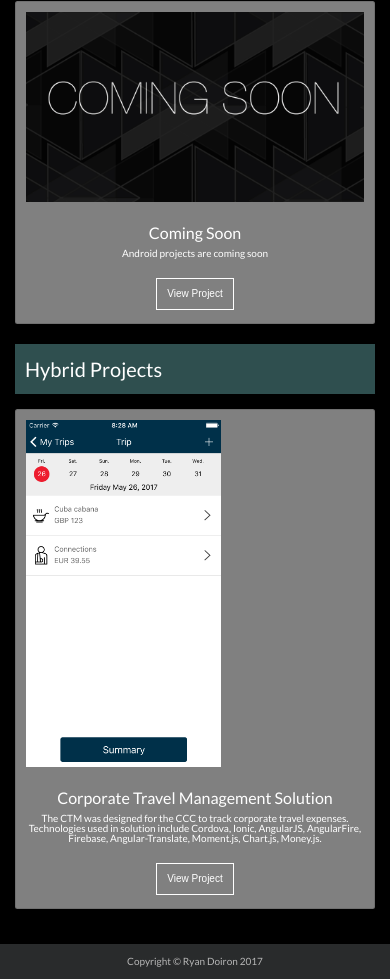
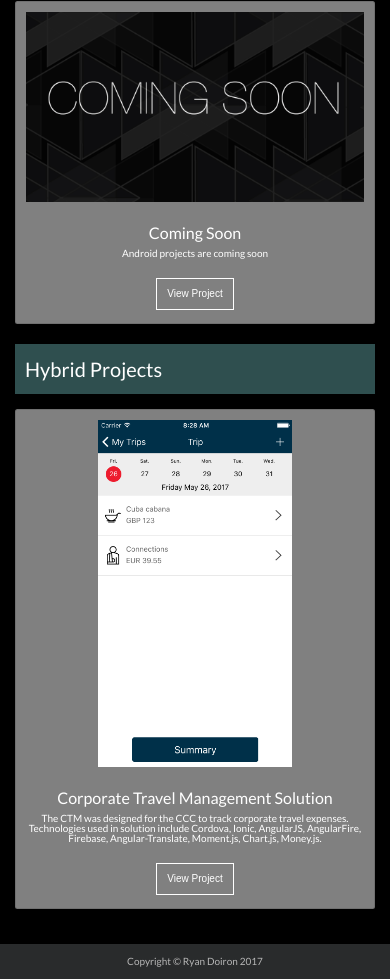
Before and after one commit to doir0008/Portfolio-website, a website: page projects.html in a window 390 px wide. Shown: the part 610-1589 px from the top of the page. Drawn offline with Linux system fonts and the light colour scheme.

Commit message:
fixed img center issue with ctm mobile

```diff
--- a/css/style.css
+++ b/css/style.css
@@ -88,7 +88,10 @@ header > h2 {
 
 #ctm-mobile {
   width: 60%;
+  display: block;
+  margin: 0 auto;
 }
+
 
 .container {
   margin-bottom: 2.5rem;
@@ -120,8 +123,9 @@ header > h2 {
   .card {
     margin-bottom: 1rem;
   }
-  /*.card:not(:last-child) {
-    margin-bottom: 1.5rem;
+  /*#ctm-mobile {
+    margin-left: 5rem;
+    margin-right: 5rem;
   }*/
 }
 
--- a/projects.html
+++ b/projects.html
@@ -150,7 +150,7 @@
                 <div class="card-columns">
 
                     <div class="card text-center">
-                        <img class="card-img-top" id="ctm-mobile" src="img/ctm-mobile-1.png" alt="Card image cap">
+                        <img class="card-img-top img-fluid" id="ctm-mobile" src="img/ctm-mobile-1.png" alt="Card image cap">
                         <div class="card-block">
                             <h4 class="card-title">Corporate Travel Management Solution</h4>
                             <p class="card-text">The CTM was designed for the CCC to track corporate travel expenses. Technologies used in solution include Cordova, Ionic, AngularJS, AngularFire, Firebase, Angular-Translate, Moment.js, Chart.js, Money.js.</p>
```
